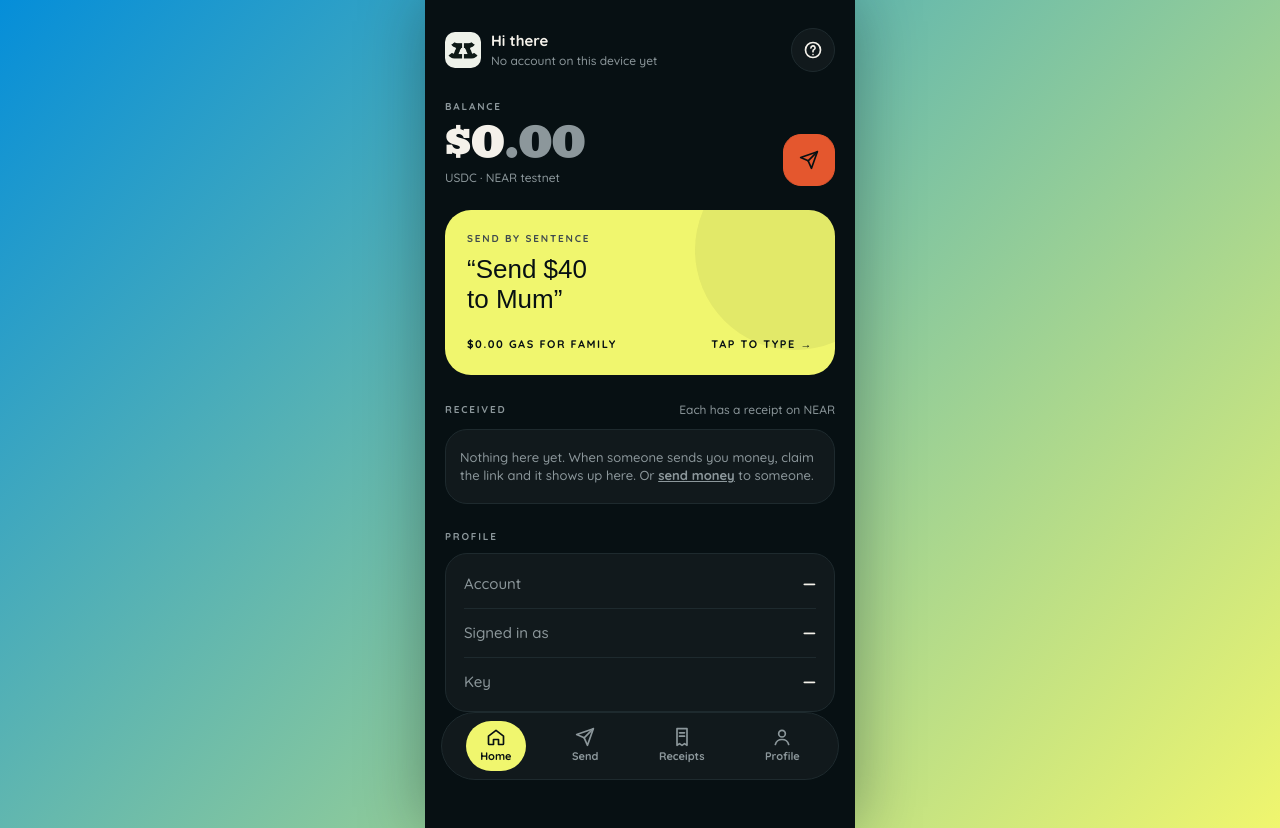
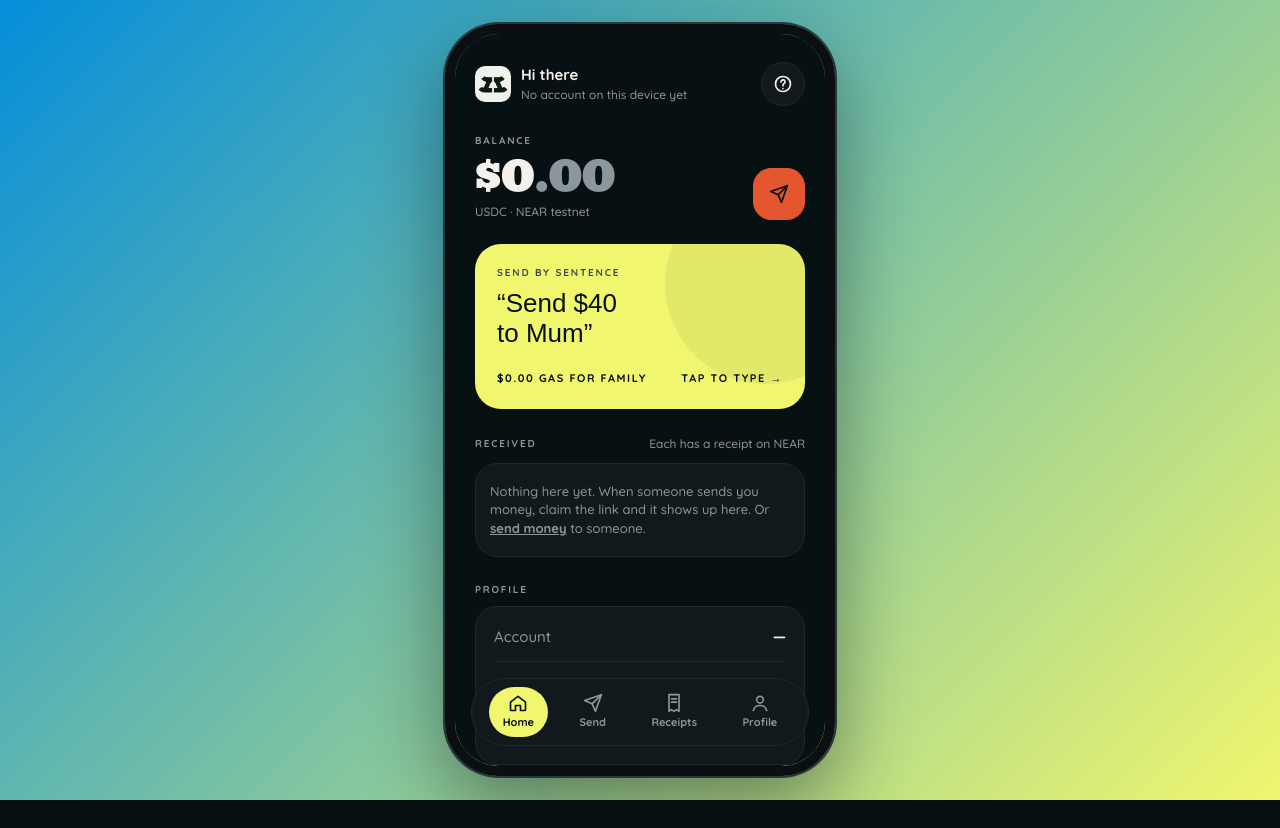
Before and after one commit to OutstandingVick/zermitt, a Next.js app: page /app in a window 1280 px wide. After the commit the page ends 800 px from the top, so only its background shows below. Built offline with nearby package versions, Linux system fonts and the light colour scheme; a web font is replaced by a local one.

Commit message:
ui: app shows as a phone frame on wide screens; bottom nav sticks inside the screen

```diff
--- a/app/globals.css
+++ b/app/globals.css
@@ -65,7 +65,7 @@ body:has(.zapp){background:#071013}
 .zapp-skip:focus{transform:none}
 .zapp-col{width:100%;max-width:430px;min-height:100vh;min-height:100dvh;margin:0 auto;position:relative;display:flex;flex-direction:column}
 .zmain{flex:1;display:flex;flex-direction:column;padding:28px 20px 28px}
-.zmain.has-nav{padding-bottom:116px}
+.zmain.has-nav{padding-bottom:20px}
 .zmain.glow{background:radial-gradient(120% 60% at 50% 0%,rgba(240,246,110,.18),rgba(7,16,19,0) 60%),var(--z-bg)}
 /* type */
 .z-u{font-family:var(--z-display);font-weight:400}
@@ -152,7 +152,7 @@ body:has(.zapp){background:#071013}
 .z-quote-sep{display:flex;align-items:center;gap:10px;margin:18px 0}
 .z-quote-sep span{flex:1;border-top:1.5px dashed rgba(7,16,19,.4)}
 /* bottom nav */
-.z-nav{position:fixed;z-index:20;left:50%;transform:translateX(-50%);bottom:20px;width:calc(min(430px,100%) - 32px);display:flex;justify-content:space-around;align-items:center;background:var(--z-surface);border:1px solid var(--z-line);border-radius:999px;padding:8px}
+.z-nav{position:sticky;z-index:20;bottom:20px;margin:24px -4px 0;margin-top:auto;display:flex;justify-content:space-around;align-items:center;background:var(--z-surface);border:1px solid var(--z-line);border-radius:999px;padding:8px}
 .z-nav a{display:flex;flex-direction:column;align-items:center;gap:2px;padding:6px 14px;border-radius:999px;color:var(--z-muted);text-decoration:none;font-size:11px;font-weight:700;min-width:44px}
 .z-nav a[aria-current=page]{background:var(--z-lemon);color:var(--z-ink)}
 /* sentence card */
@@ -168,3 +168,10 @@ body:has(.zapp){background:#071013}
 .z-mono{font-family:ui-monospace,SFMono-Regular,Menlo,monospace;font-size:12px;overflow-wrap:anywhere}
 .z-details summary{cursor:pointer;color:var(--z-ink-2);font-size:13px;font-weight:700;padding:6px 0}
 @media (prefers-reduced-motion:reduce){.zapp *{animation:none!important;transition:none!important}}
+
+/* Phone frame on wider screens: a 390x844 device centred on the gradient, scrolling inside. */
+@media (min-width:600px) and (min-height:640px){
+.zapp{display:flex;align-items:center;justify-content:center;padding:24px 16px}
+.zapp-col{flex:none;width:390px;max-width:390px;height:min(844px,calc(100dvh - 48px));min-height:0;border:10px solid #0B0F11;border-radius:54px;overflow-y:auto;overflow-x:hidden;scrollbar-width:none;box-shadow:0 0 0 2px #2A383C,0 30px 80px rgba(7,16,19,.45)}
+.zapp-col::-webkit-scrollbar{display:none}
+}
```
